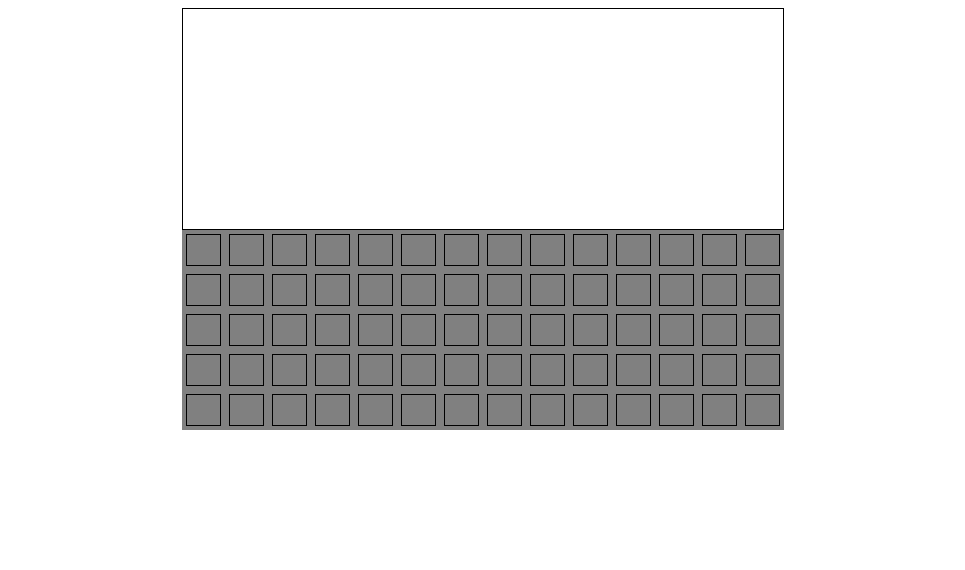
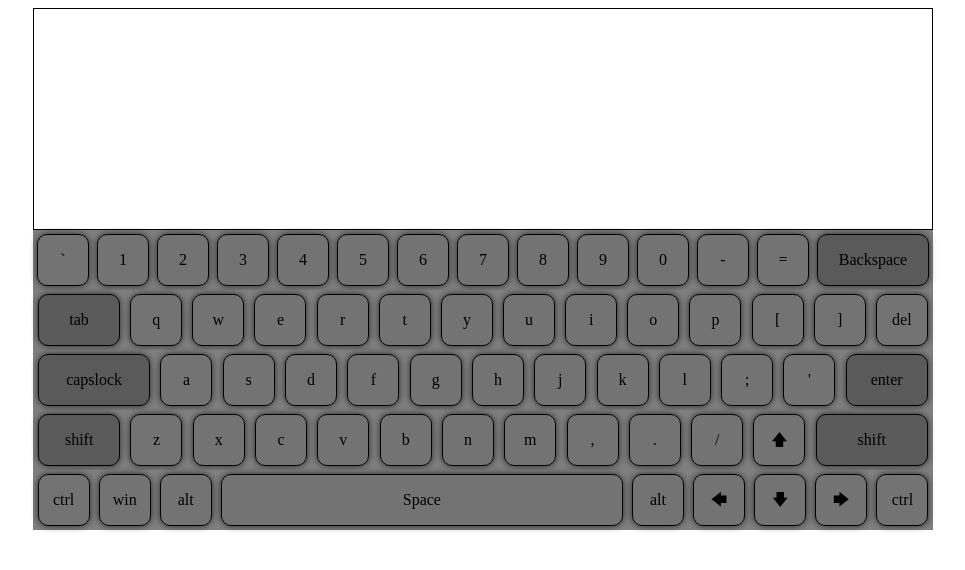
Before and after one commit to mlRey/virtual-keyboard, a plain HTML site: page index.html in a window 1280 px wide. Shown: the whole page, without its empty margins (157-1122 px from the left). Drawn offline with Linux system fonts and the light colour scheme.

Commit message:
feat: virtual-keyboard

```diff
--- a/script.js
+++ b/script.js
@@ -1,3 +1,30 @@
+const Keyboard = {
+
+    inerText: {
+        rus: [['ё', '1', '2', '3', '4', '5', '6', '7', '8', '9', '0', '-', '=', 'Backspace'],
+        ['Tab', 'й', 'ц', 'у', 'к', 'е', 'н', 'г', 'ш', 'щ', 'з', 'х', 'ъ', 'Del'],
+        ['Capslock', 'ф', 'ы', 'в', 'а', 'п', 'р', 'о', 'л', 'д', 'ж', 'э', 'Enter'],
+        ['Shift', 'я', 'ч', 'с', 'м', 'и', 'т', 'ь', 'б', 'ю', '.', '🡅', 'Shift'],
+        ['Ctrl', 'Win', 'Alt', 'Space', 'Alt', '🡄', '🡇', '🡆', 'Ctrl']],
+
+        eng:  [['`', '1', '2', '3', '4', '5', '6', '7', '8', '9', '0', '-', '=', 'Backspace'],
+        ['tab', 'q', 'w', 'e', 'r', 't', 'y', 'u', 'i', 'o', 'p', '[', ']', 'del'],
+        ['capslock', 'a', 's', 'd', 'f', 'g', 'h', 'j', 'k', 'l', ';', '\'', 'enter'],
+        ['shift', 'z', 'x', 'c', 'v', 'b', 'n', 'm', ',', '.', '/', '🡅', 'shift'],
+        ['ctrl', 'win', 'alt', 'Space', 'alt', '🡄', '🡇', '🡆', 'ctrl']]
+    }
+
+}
+let shift = false;
+
+const keyCode=[['Backquote', 'Digit1', 'Digit2', 'Digit3', 'Digit4', 'Digit5', 'Digit6', 'Digit7', 'Digit8', 'Digit9', 'Digit0', 'Minus', 'Equal', 'Backspace'],
+        ['Tab', 'KeyQ', 'KeyW', 'KeyE', 'KeyR', 'KeyT', 'KeyY', 'KeyU', 'KeyI', 'KeyO', 'KeyP', 'BracketLeft', 'BracketRight', 'Del'],
+        ['CapsLock', 'KeyA', 'KeyS', 'KeyD', 'KeyF', 'KeyG', 'KeyH', 'KeyJ', 'KeyK', 'KeyL', 'Semicolon', 'Quote', 'Enter'],
+        ['ShiftLeft', 'KeyZ', 'KeyX', 'KeyC', 'KeyV', 'KeyB', 'KeyN', 'KeyM', 'Comma', 'Period', 'Slash', 'ArrowUp', 'ShiftRight'],
+        ['ControlLeft', 'MetaLeft', 'AltLeft', 'Space', 'AltRight', 'ArrowLeft', 'ArrowDown', 'ArrowRight', 'ControlRight']];
+
+
+
 
 let container = document.createElement('div');
 container.className = 'container';
@@ -6,14 +33,67 @@ let textArea=document.createElement('textarea');
 textArea.className = 'textarea-style';
 container.appendChild   (textArea);
 
-for(let i = 0;i<5;++i){
-    let line = document.createElement('div');
-    line.className = "button-line-style";
-    container.appendChild(line);
-    for(let i = 0;i<14;i++){
-        let div = document.createElement('div');
-        div.className = "button-style";
-        line.appendChild(div);
+//create buttons
+function createkeyboard(inerText){
+    for(let i = 0;i<inerText.length;i++){
+        let line = document.createElement('divv');
+         line.classList.add("button-line-style");
+         container.appendChild(line);
+         for(let j = 0;j<inerText[i].length;j++){
+            let btn = document.createElement('div');
+            btn.classList.add(style(keyCode[i][j]));
+            btn.id = keyCode[i][j];
+            btn.innerText = inerText[i][j];
+            line.appendChild(btn);
+         }
+
+    }
+}
+
+//
+function refresh(str) {
+    if (str == "rus") {
+        container.querySelectorAll('div').forEach(function(e,i) {
+            e.innerText = Keyboard.inerText.rus.flat()[i];
+        });
+    }
+}
+
+function style(keyCode){
+    if(keyCode == "Backspace" || keyCode == "ShiftRight" || keyCode == "CapsLock") return ("button-style-v1");
+    else if(keyCode == "Tab" || keyCode == "Enter" || keyCode == "ShiftLeft") return ("button-style-v2");
+    else if(keyCode == "Space") return ("button-style-v3");
+    else return ("button-style");
+
+}
+
+window.addEventListener('load', () => {
+    if(localStorage.getItem("lang") == "rus"){
+        createkeyboard(Keyboard.inerText.rus);
+        }
+        else{createkeyboard(Keyboard.inerText.eng);}
+});
+
+document.addEventListener('keydown', (e) => {
+    let btn = document.getElementById(e.code);
+    btn.classList.add('button-style-press');
+
+    //switch lang
+    if (e.code == "ControlLeft" && e.shiftKey) {
+        if (localStorage.getItem("lang") == "rus") {
+            localStorage.setItem("lang", "eng");
+        }
+        else {
+            localStorage.setItem("lang", "rus");
+            refresh("rus");
+        }
     }
 
-}
+
+});
+
+document.addEventListener('keyup', (e) => {
+
+    let btn  = document.getElementById(e.code);
+    btn.classList.remove('button-style-press');
+});
--- a/style.css
+++ b/style.css
@@ -3,14 +3,16 @@ body{
 }
 
 .button-line-style{
-    background-color: gray;
+    background-color: gray !important;
     width: 100%;
-    height: 40px;
+    height: 60px;
+    display: flex;
+    justify-content: space-around;
     /* border: 1px solid red; */
 }
 
 .container{
-    width: 602px;
+    width: 900px;
     height: 100%;
     transform: translateX(-50%);
     position: relative;
@@ -21,21 +23,90 @@ body{
 
 
 .textarea-style{
-
     height: 200px;
     resize: none;
     border: 1px solid black;
     padding: 0;
     display: flex;
-    padding: 10px   ;
+    padding: 10px  ;
 }
 
 
 .button-style{
-    width: 33px;
-    height: 30px;
+    width: 50px;
+    height: 50px;
     border: 1px solid black;
     display: inline-block;
-    align-items: center;
     margin: 4px;
+    text-align: center;
+    vertical-align: middle;
+    line-height: 49px;
+    user-select: none;
+    box-shadow: 0 0 7px rgba(0,0,0,0.7);
+    border-radius: 10px;
+    background-color: rgba(0,0,0,0.1);
+
 }
+.button-style-v1{
+    width: 110px;
+    height: 50px;
+    border: 1px solid black;
+    display: inline-block;
+    margin: 4px;
+    text-align: center;
+    vertical-align: middle;
+    line-height: 49px;
+    user-select: none;
+    box-shadow: 0 0 7px rgba(0,0,0,0.7);
+    border-radius: 10px;
+    background-color: rgba(0,0,0,0.3);
+
+}
+.button-style-v2{
+    width: 80px;
+    height: 50px;
+    border: 1px solid black;
+    display: inline-block;
+    margin: 4px;
+    text-align: center;
+    vertical-align: middle;
+    line-height: 49px;
+    user-select: none;
+    box-shadow: 0 0 7px rgba(0,0,0,0.7);
+    border-radius: 10px;
+    background-color: rgba(0,0,0,0.3);
+
+}
+.button-style-v3{
+    width: 400px;
+    height: 50px;
+    border: 1px solid black;
+    display: inline-block;
+    margin: 4px;
+    text-align: center;
+    vertical-align: middle;
+    line-height: 49px;
+    user-select: none;
+    box-shadow: 0 0 7px rgba(0,0,0,0.7);
+    border-radius: 10px;
+    background-color: rgba(0,0,0,0.1);
+
+}
+
+
+
+.button-style-press{
+
+    box-shadow:none;
+    background-color: rgba(0,0,0,0.3);
+}
+
+.mouse-over{
+    box-shadow:none;
+    background-color: rgba(150, 33, 33, 0.3);
+}
+
+div:hover{
+    box-shadow:none;
+    background-color: rgba(0,0,0,0.5);
+}
```
